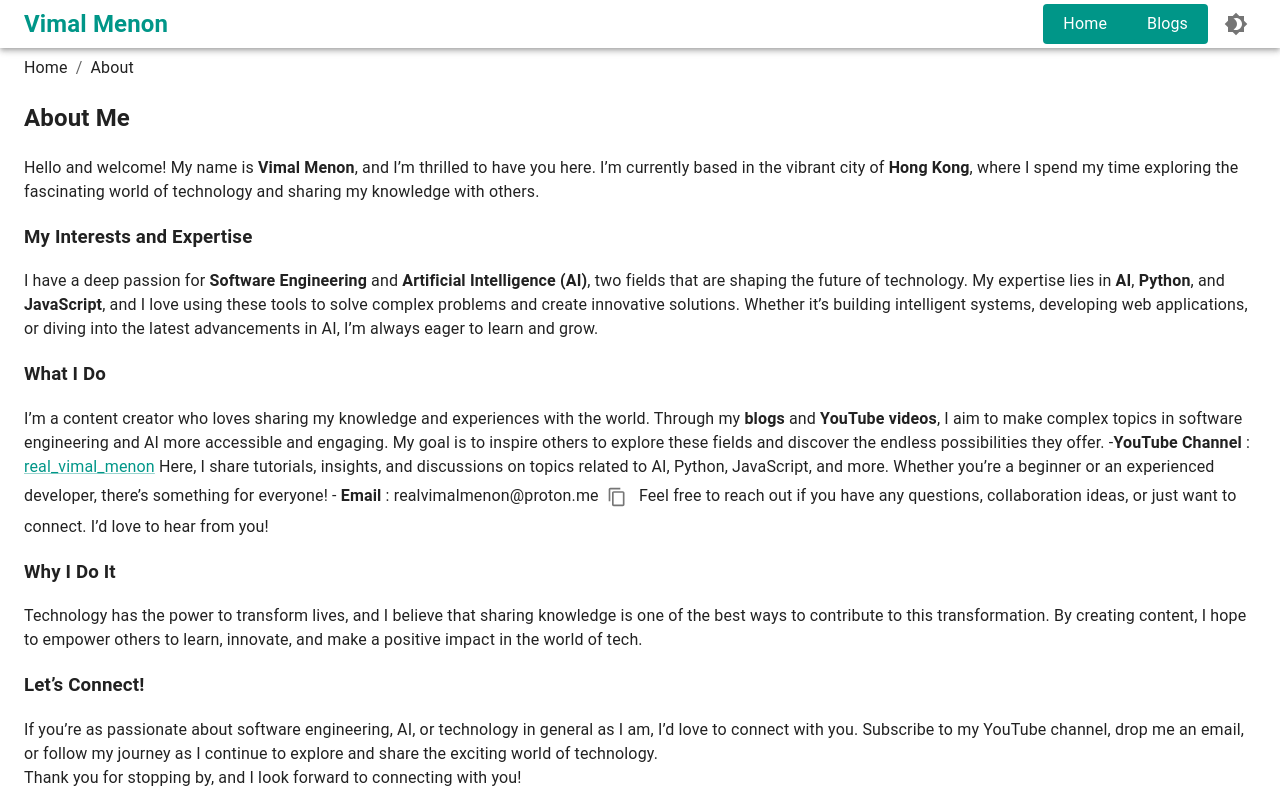
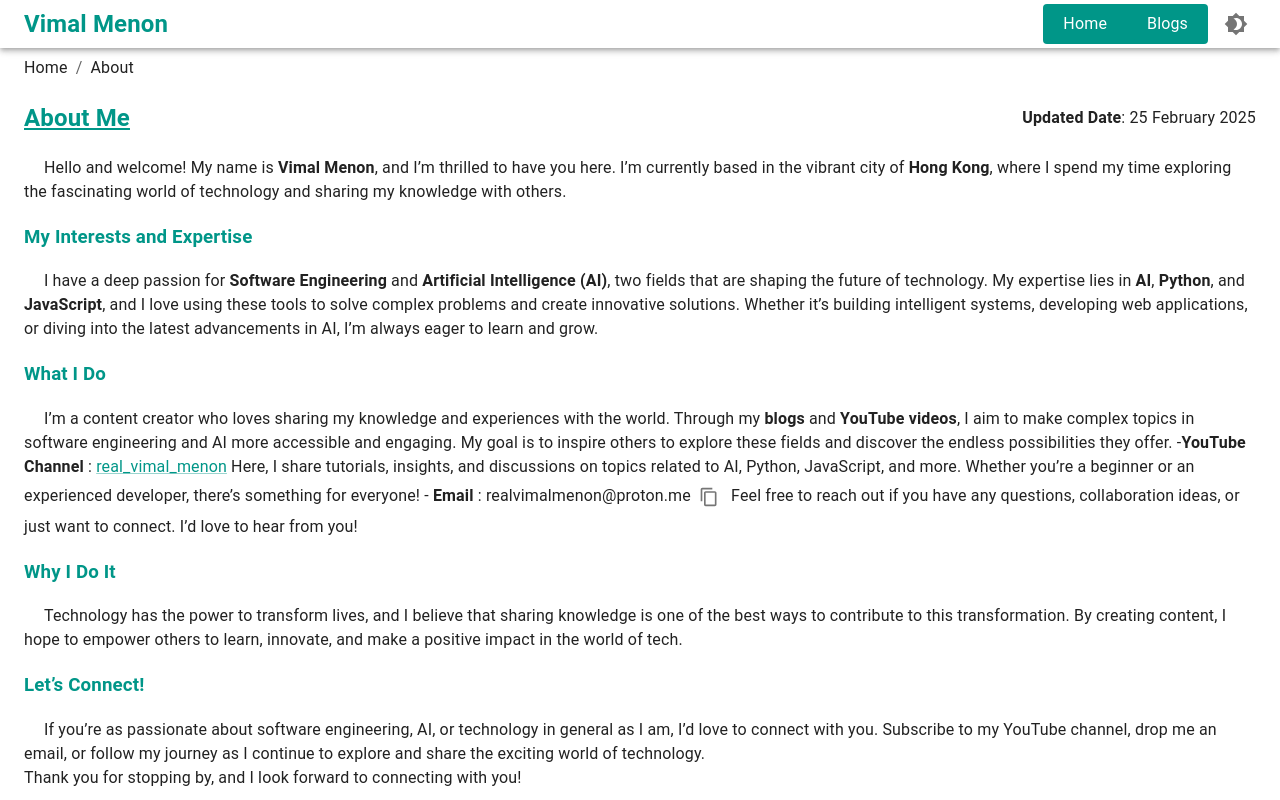
Before and after one commit to vimalmenon/vimalmenon.github.io, a Next.js app: page /about in a window 1280 px wide. Shown: the top 800 px of the page. Built offline with nearby package versions, Linux system fonts and the light colour scheme; what @mui/material-nextjs would draw is missing.

Commit message:
updated About ME

```diff
--- a/src/app/about/page.tsx
+++ b/src/app/about/page.tsx
@@ -1,3 +1,4 @@
+import { Typography } from '@mui/material';
 import Box from '@mui/material/Box';
 import MuiLink from '@mui/material/Link';
 import type { Metadata } from 'next';
@@ -15,23 +16,35 @@ const Page: React.FC = () => {
     <Box component="main">
       <Breadcrumbs navigation={Navigation.About} />
       <div>
-        <h2>About Me</h2>
-        <div>
+        <Box sx={{ display: 'flex', justifyContent: 'space-between' }}>
+          <Typography sx={{ color: 'primary.main', textDecoration: 'underline' }}>
+            <h2>About Me</h2>
+          </Typography>
+
+          <Box sx={{ alignItems: 'center', display: 'flex' }}>
+            <b>Updated Date</b> : 25 February 2025
+          </Box>
+        </Box>
+        <Box sx={{ textIndent: '20px' }}>
           Hello and welcome! My name is <b>Vimal Menon</b>, and I’m thrilled to have you here. I’m
           currently based in the vibrant city of <b>Hong Kong</b>, where I spend my time exploring
           the fascinating world of technology and sharing my knowledge with others.
-        </div>
-        <h3>My Interests and Expertise</h3>
-        <div>
+        </Box>
+        <Box component="h3" sx={{ color: 'primary.main' }}>
+          My Interests and Expertise
+        </Box>
+        <Box sx={{ textIndent: '20px' }}>
           I have a deep passion for <b>Software Engineering</b> and{' '}
           <b>Artificial Intelligence (AI)</b>, two fields that are shaping the future of technology.
           My expertise lies in <b>AI</b>, <b>Python</b>, and <b>JavaScript</b>, and I love using
           these tools to solve complex problems and create innovative solutions. Whether it’s
           building intelligent systems, developing web applications, or diving into the latest
           advancements in AI, I’m always eager to learn and grow.{' '}
-        </div>
-        <h3> What I Do</h3>
-        <div>
+        </Box>
+        <Box component="h3" sx={{ color: 'primary.main' }}>
+          What I Do
+        </Box>
+        <Box sx={{ textIndent: '20px' }}>
           I’m a content creator who loves sharing my knowledge and experiences with the world.
           Through my <b>blogs</b> and <b>YouTube videos</b>, I aim to make complex topics in
           software engineering and AI more accessible and engaging. My goal is to inspire others to
@@ -49,29 +62,28 @@ const Page: React.FC = () => {
           something for everyone! - <b>Email</b> :{' '}
           <CopyToClipboard text="realvimalmenon@proton.me" /> Feel free to reach out if you have any
           questions, collaboration ideas, or just want to connect. I’d love to hear from you!
-        </div>
-        <h3> Why I Do It</h3>
-        <div>
+        </Box>
+        <Box component="h3" sx={{ color: 'primary.main' }}>
+          Why I Do It
+        </Box>
+        <Box sx={{ textIndent: '20px' }}>
           Technology has the power to transform lives, and I believe that sharing knowledge is one
           of the best ways to contribute to this transformation. By creating content, I hope to
           empower others to learn, innovate, and make a positive impact in the world of tech.
-        </div>
-        <h3> Let’s Connect!</h3>
-        <div>
+        </Box>
+        <Box component="h3" sx={{ color: 'primary.main' }}>
+          Let’s Connect!
+        </Box>
+        <Box sx={{ textIndent: '20px' }}>
           If you’re as passionate about software engineering, AI, or technology in general as I am,
           I’d love to connect with you. Subscribe to my YouTube channel, drop me an email, or follow
           my journey as I continue to explore and share the exciting world of technology.
-        </div>
+        </Box>
         <div>Thank you for stopping by, and I look forward to connecting with you! </div>
         <br />
         <div>Warm regards,</div>
         <div>
           <b> Vimal Menon</b>
-        </div>
-        <br />
-        <br />
-        <div>
-          <b>Updated Date</b> : 25 February 2025
         </div>
         <br />
       </div>
```
